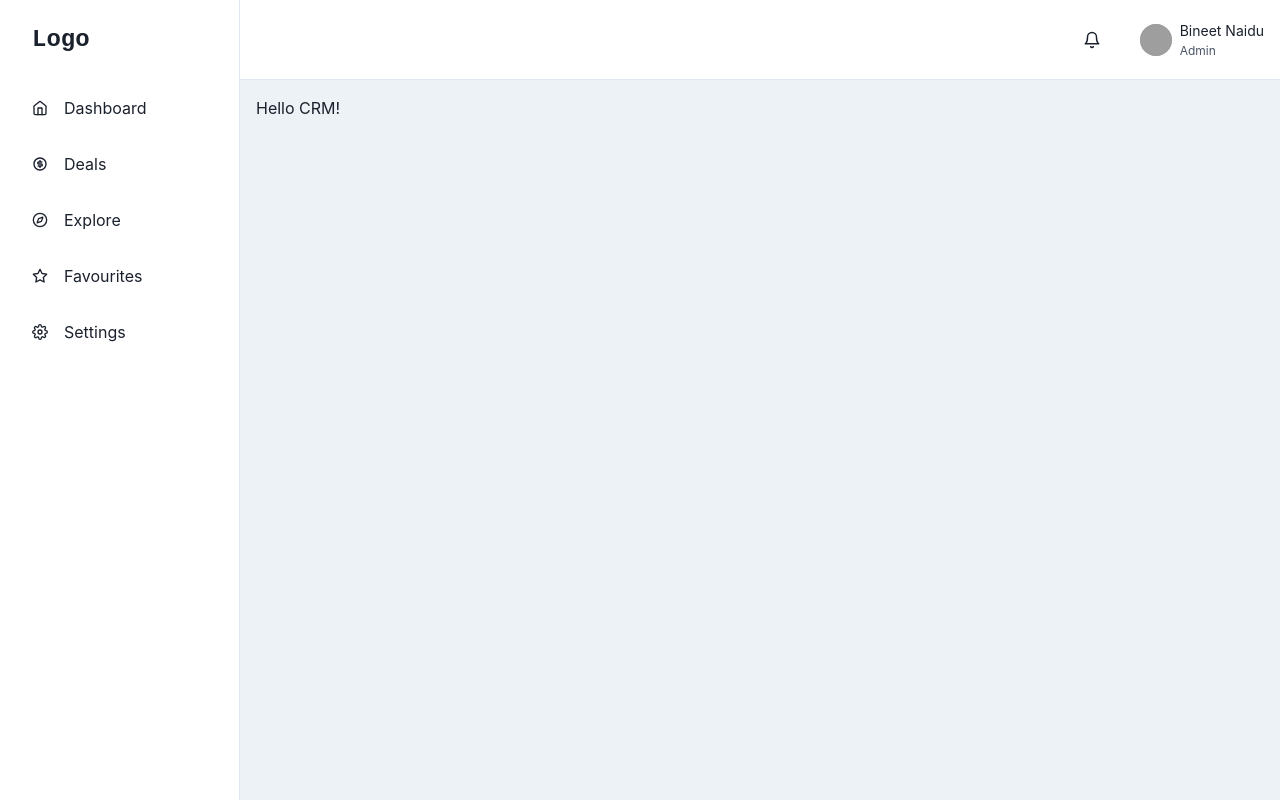
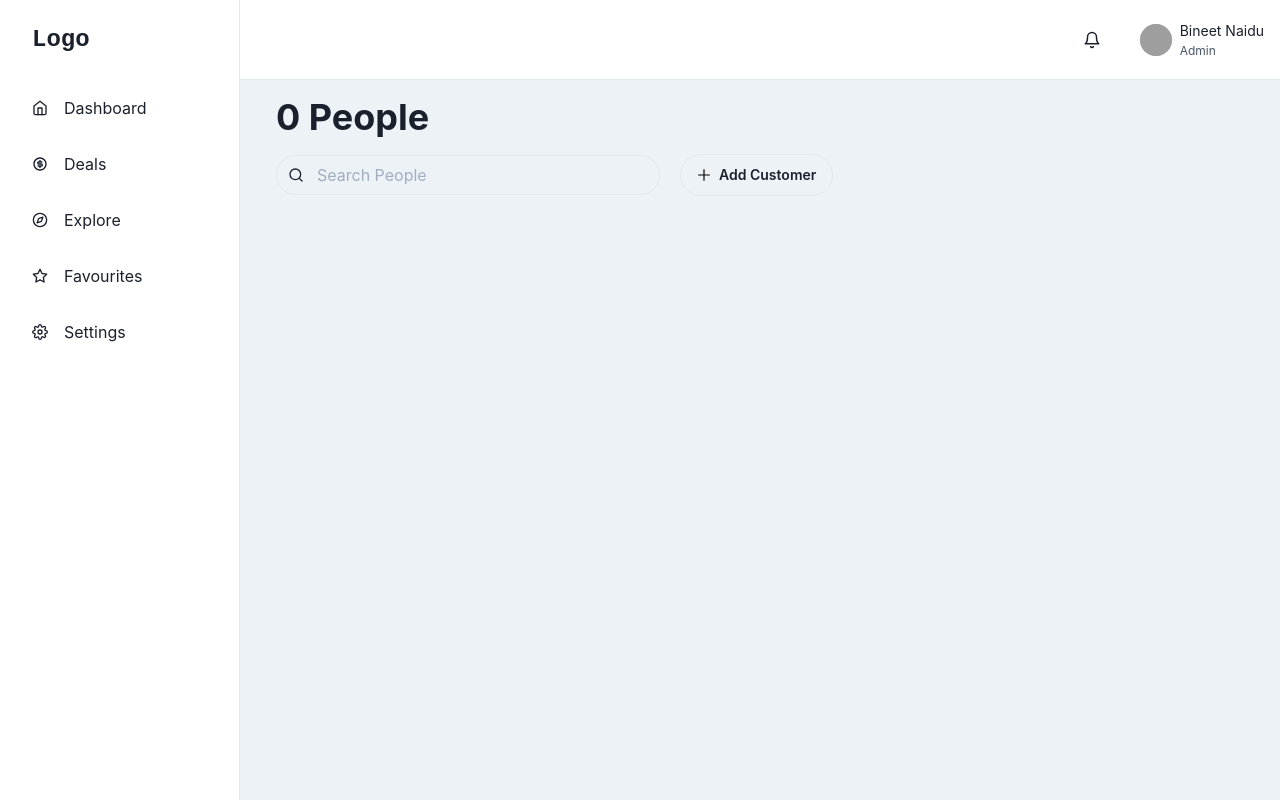
Before and after one commit to bineetNaidu/CRM, a Next.js app in the folder packages/web/: page / in a window 1280 px wide. Built offline with nearby package versions, Linux system fonts and the light colour scheme; grey boxes are pictures that could not be loaded.

Commit message:
✨ add Base Dashboard Page Components!

```diff
--- /dev/null
+++ b/packages/web/components/CreateCustomerModal.tsx
@@ -0,0 +1,79 @@
+import {
+  Drawer,
+  DrawerOverlay,
+  DrawerContent,
+  DrawerCloseButton,
+  DrawerHeader,
+  DrawerBody,
+  Stack,
+  Box,
+  FormLabel,
+  Input,
+  InputGroup,
+  InputLeftAddon,
+  InputRightAddon,
+  Select,
+  Textarea,
+  DrawerFooter,
+  Button,
+} from '@chakra-ui/react';
+import React, { FC } from 'react';
+
+interface Props {
+  isOpen: boolean;
+  onClose: () => void;
+}
+
+const CreateCustomerModal: FC<Props> = ({ isOpen, onClose }) => {
+  return (
+    <Drawer isOpen={isOpen} placement="right" onClose={onClose}>
+      <DrawerOverlay />
+      <DrawerContent>
+        <DrawerCloseButton />
+        <DrawerHeader borderBottomWidth="1px">
+          Create a new account
+        </DrawerHeader>
+
+        <DrawerBody>
+          <Stack spacing="24px">
+            <Box>
+              <FormLabel htmlFor="username">Name</FormLabel>
+              <Input id="username" placeholder="Please enter user name" />
+            </Box>
+
+            <Box>
+              <FormLabel htmlFor="url">Url</FormLabel>
+              <InputGroup>
+                <InputLeftAddon>http://</InputLeftAddon>
+                <Input type="url" id="url" placeholder="Please enter domain" />
+                <InputRightAddon>.com</InputRightAddon>
+              </InputGroup>
+            </Box>
+
+            <Box>
+              <FormLabel htmlFor="owner">Select Owner</FormLabel>
+              <Select id="owner" defaultValue="segun">
+                <option value="segun">Segun Adebayo</option>
+                <option value="kola">Kola Tioluwani</option>
+              </Select>
+            </Box>
+
+            <Box>
+              <FormLabel htmlFor="desc">Description</FormLabel>
+              <Textarea id="desc" />
+            </Box>
+          </Stack>
+        </DrawerBody>
+
+        <DrawerFooter borderTopWidth="1px">
+          <Button variant="outline" mr={3} onClick={onClose}>
+            Cancel
+          </Button>
+          <Button colorScheme="blue">Submit</Button>
+        </DrawerFooter>
+      </DrawerContent>
+    </Drawer>
+  );
+};
+
+export default CreateCustomerModal;
--- a/packages/web/components/Layout.tsx
+++ b/packages/web/components/Layout.tsx
@@ -120,7 +120,7 @@ const NavItem = ({ icon, children, href, ...rest }: NavItemProps) => {
         role="group"
         cursor="pointer"
         _hover={{
-          bg: 'cyan.400',
+          bg: 'purple.900',
           color: 'white',
         }}
         {...rest}
--- a/packages/web/pages/index.tsx
+++ b/packages/web/pages/index.tsx
@@ -1,9 +1,44 @@
-import Head from 'next/head';
+import { Box, Heading } from '@chakra-ui/layout';
+import {
+  Input,
+  InputGroup,
+  InputLeftElement,
+  HStack,
+  Button,
+  useDisclosure,
+} from '@chakra-ui/react';
+import { FiSearch } from 'react-icons/fi';
+import { GrAdd } from 'react-icons/gr';
+import CreateCustomerModal from '../components/CreateCustomerModal';
+import { useCustomerStore } from '../lib/customer.store';
 
 export default function Home() {
+  const { isOpen, onOpen, onClose } = useDisclosure();
+  const customers = useCustomerStore((s) => s.customers);
   return (
-    <div>
-      <h1>Hello CRM!</h1>
-    </div>
+    <Box mx="5">
+      <CreateCustomerModal isOpen={isOpen} onClose={onClose} />
+      <Heading>{customers.length} People</Heading>
+      <HStack spacing={['5']}>
+        <InputGroup my="4" width="96">
+          <InputLeftElement pointerEvents="none">
+            <FiSearch color="gray.300" />
+          </InputLeftElement>
+          <Input type="text" placeholder="Search People" rounded="3xl" />
+        </InputGroup>
+
+        <Button
+          leftIcon={<GrAdd />}
+          colorScheme="gray"
+          variant="outline"
+          rounded="3xl"
+          py="5"
+          fontSize="sm"
+          onClick={onOpen}
+        >
+          Add Customer
+        </Button>
+      </HStack>
+    </Box>
   );
 }
```
